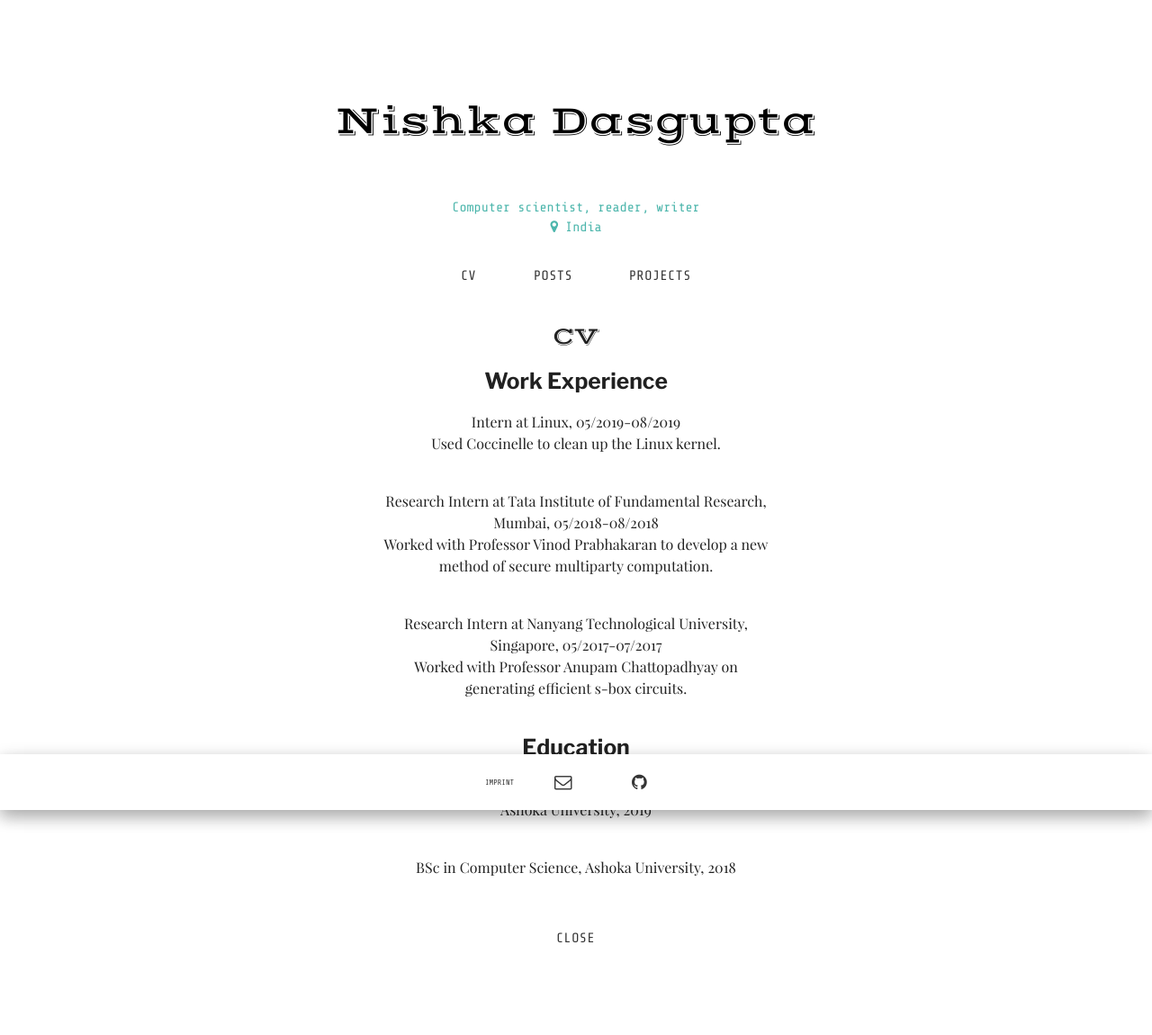
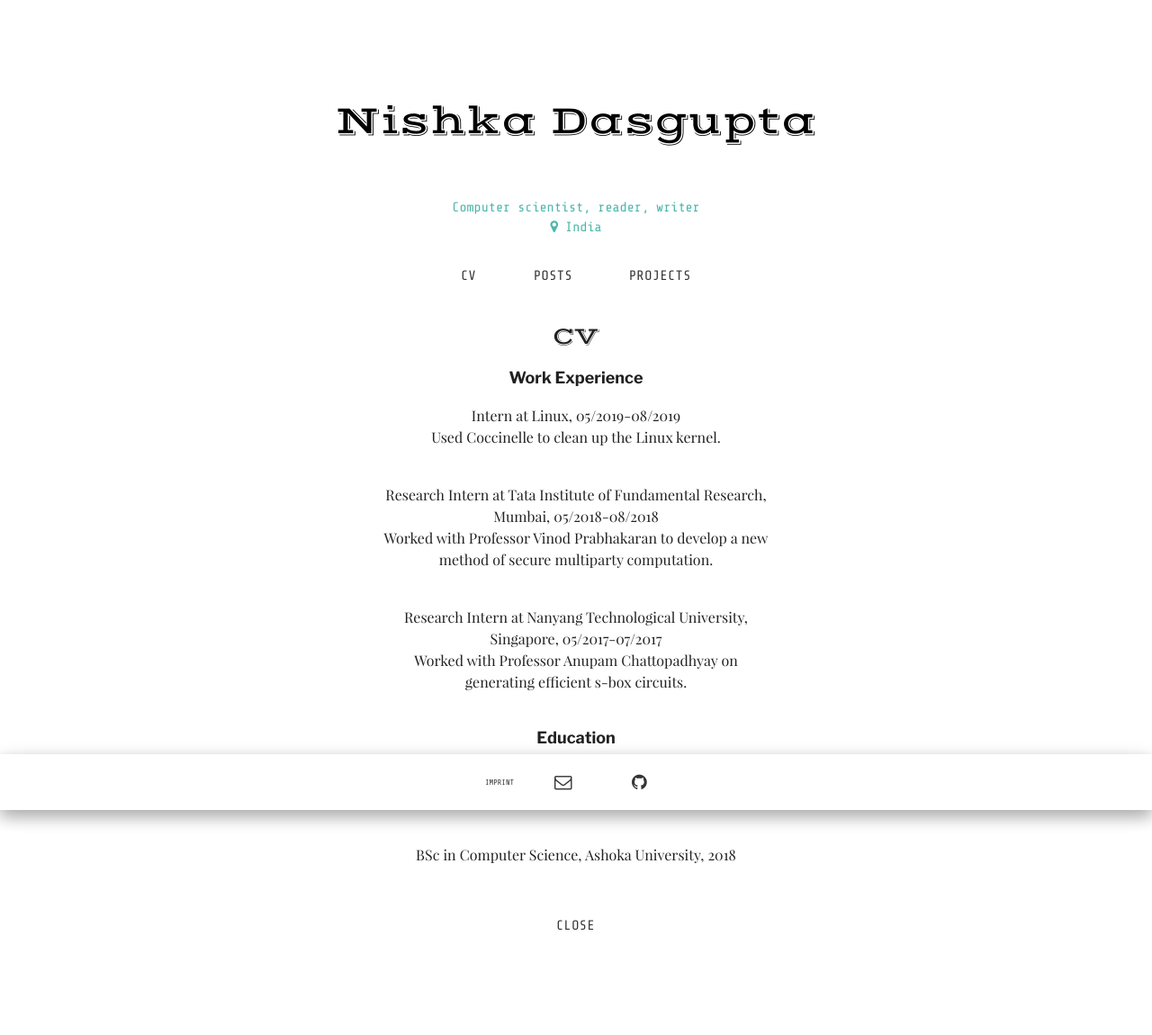
Before and after one commit to lukas-h/material-theme, a Jekyll site: the page built from index.html, in a window 1280 px wide. Shown: the whole page at 90% size. Built offline with Jekyll 4.4.1, drawn with Linux system fonts in a browser that asks for light colours; some web fonts are replaced.

Commit message:
Font changes

```diff
--- a/index.html
+++ b/index.html
@@ -53,7 +53,7 @@
 
 <div id="cv">
   <h2 class="my-mini-heading">CV</h2>
-  <h5>Work Experience</h5>
+  <h5 class="my-link">Work Experience</h5>
 	<ul>
 	  {% for work in site.data.work %}
 	  <li>
@@ -63,7 +63,7 @@
 	  </li>
 	  {% endfor %}
 	</ul>
-	<h5>Education</h5>
+	<h5 class="my-link">Education</h5>
     <ul>
       {% for edu in site.data.edu %}
       <li>
@@ -115,7 +115,7 @@
   </div>
   <div id="cv-noscript">
     <h2 class="my-mini-heading">CV</h2>
-	<h5>Work Experience</h5>
+	<h5 class="my-link">Work Experience</h5>
 	<ul>
 	  {% for work in site.data.work %}
 	  <li>
@@ -125,7 +125,7 @@
 	  </li>
 	  {% endfor %}
 	</ul>
-	<h5>Education</h5>
+	<h5 class="my-link">Work Experience</h5>
     <ul>
       {% for edu in site.data.edu %}
       <li>
```
